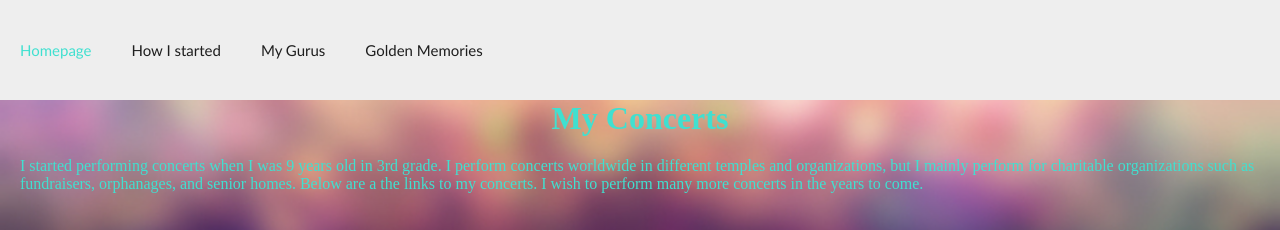
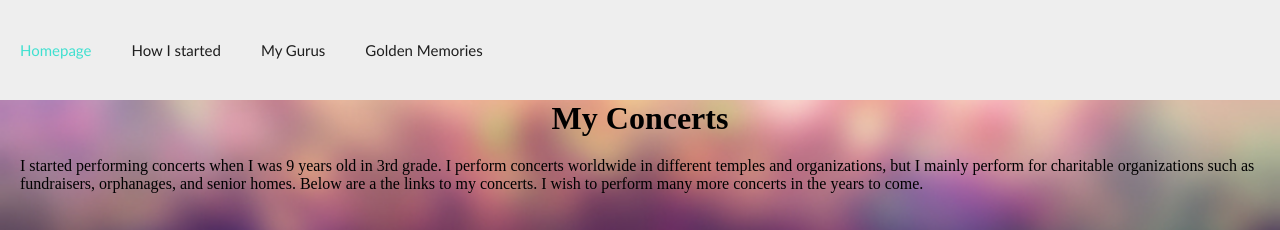
Before and after one commit to rasikacoding4ever/My-Musical-Career.github.io, a plain HTML site: page pg5.html in a window 1280 px wide. Shown: the top 230 px of the page. Drawn offline with Linux system fonts and the light colour scheme.

Commit message:
Update pg5.html

```diff
--- a/pg5.html
+++ b/pg5.html
@@ -23,10 +23,10 @@ background-size: cover;}
 {tab { margin-left: 40px;}
  marquee{bgcolor: grey;}
 </style>
-  <center><font face="Old English Text MT" color="turquoise"><h1>My Concerts</h1></font></center>
-    <p><font color="turquoise">I started performing concerts when I was 9 years old in 3rd grade. I perform concerts worldwide in different temples and organizations, but I
+  <center><font face="Old English Text MT"><h1>My Concerts</h1></font></center>
+    <p>I started performing concerts when I was 9 years old in 3rd grade. I perform concerts worldwide in different temples and organizations, but I
       mainly perform for charitable organizations such as fundraisers, orphanages, and senior homes. Below are a the links to my concerts. I wish to perform many more concerts in
-      the years to come. </font></p>
+      the years to come.</p>
     <center><img src="Image5.JPG" height="350" width="350"><br>
     <font color="turquoise">
       <a href="https://www.youtube.com/watch?v=Nl-ukceAxYk">Click this link to view Rasika's first concert in India</a>
@@ -34,6 +34,6 @@ background-size: cover;}
 <br><a href="https://www.youtube.com/watch?v=Uvy6f4xz5YU">Click this link to view Rasika's Brindhavani concert</a>
 <br><a href="https://www.youtube.com/watch?v=eFQY-WfE-0U">Click this link to view Rasika's Marga concert</a>
 <br><a href="https://www.youtube.com/watch?v=W5ERXSUCIyQ">Click this link to view Rasika's Temple concert</a>
-<br><a href="https://www.youtube.com/watch?v=VHfvCC0aASY">Click this link to view Rasika's virtual concert</a>
+<br><a href="https://www.youtube.com/watch?v=VHfvCC0aASY">Click this link to view Rasika's virtual concert</a></font>
   </body>
     </html>
```
